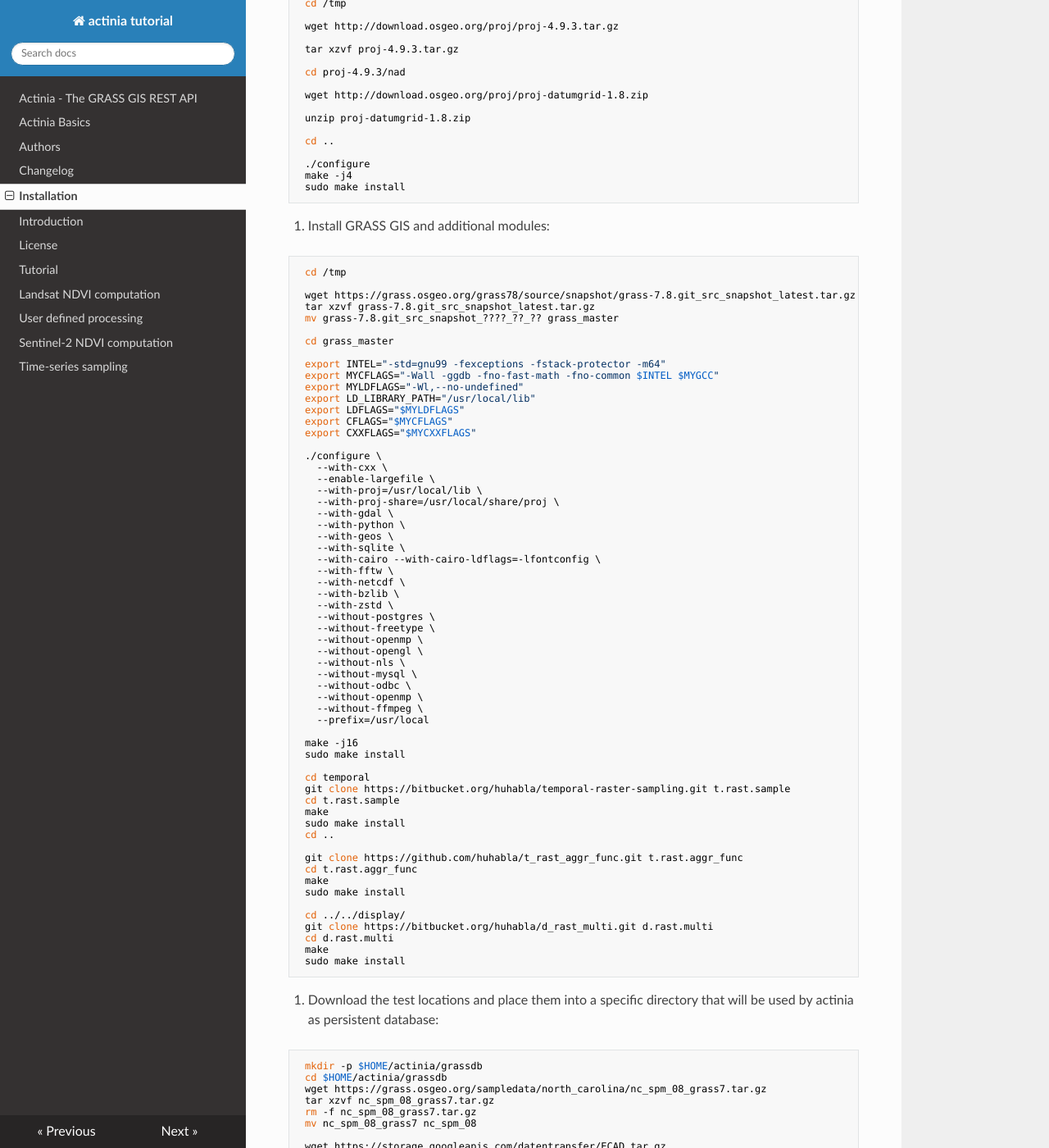
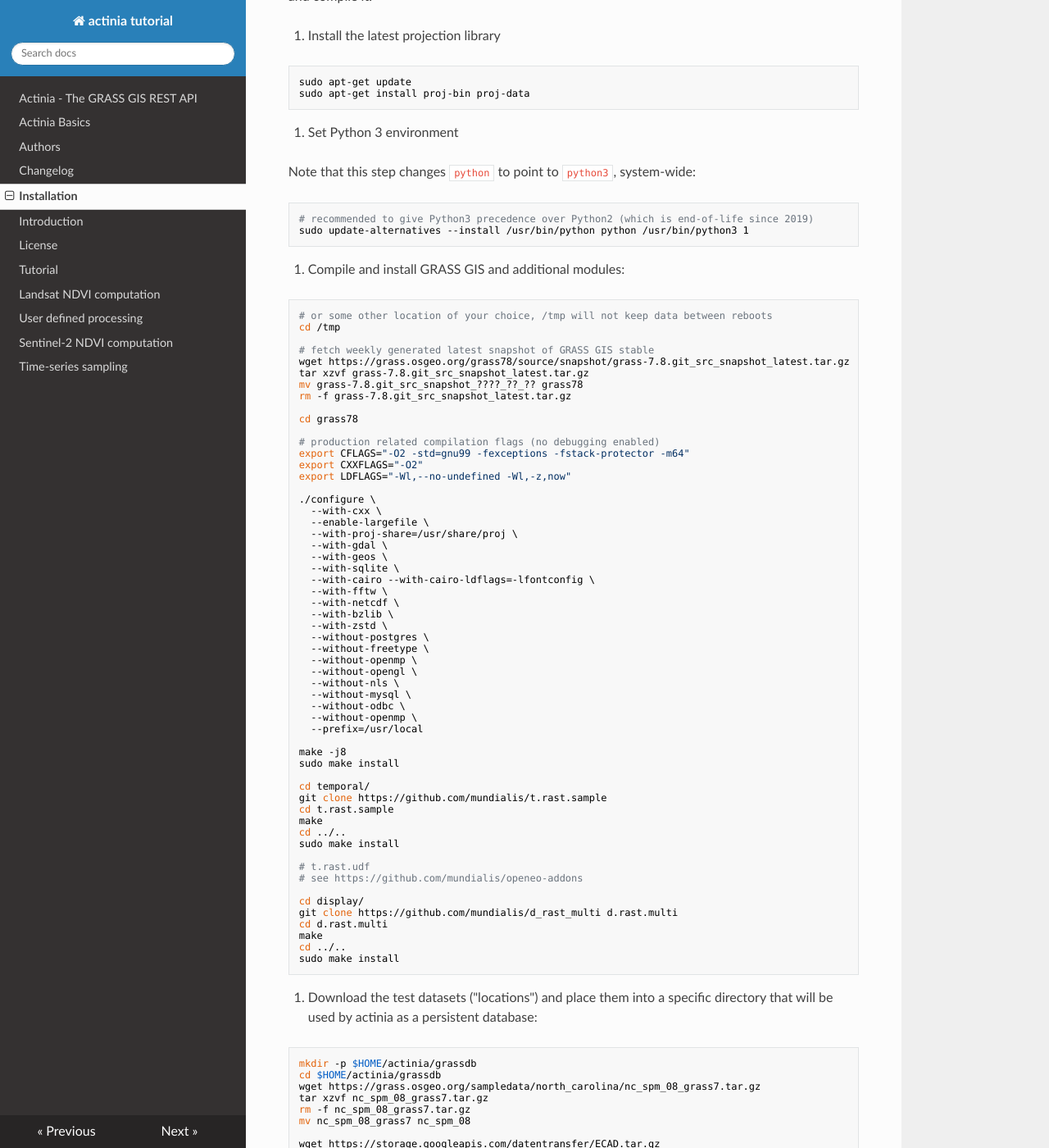
Before and after one commit to actinia-org/actinia-core, an MkDocs documentation site: the page built from docs/docs/installation.md, in a window 1280 px wide and 1400 px high, scrolled down 344 px. Shown: the whole window at 82% size. Built offline with MkDocs 1.6.1, drawn with Linux system fonts in a browser that asks for light colours; nearby versions of some CDN libraries; some of the changed text lies outside the part shown.

Commit message:
installation instructions: update (#287)
* installation instructions: major update

This PR addresses several issues:

- update docs to use standard packages wherever possible
- clarify wording
- persistent use of Python 3 (note that Python 2 is EOL for while)
- add missing actinia-API (https://github.com/mundialis/actinia-api)
- remove venv as no longer needed

Fixes #170
Fixes #171
Fixes #172
Fixes #174
Fixes #211

Co-authored-by: Anna Rieger <rieger@terrestris.de>
Co-authored-by: Marc Jansen <jansen@terrestris.de>

````diff
--- a/docs/docs/installation.md
+++ b/docs/docs/installation.md
@@ -5,167 +5,175 @@
 all requirements are fulfilled to compile GRASS GIS from the git
 repository.
 
-First install Proj4 and GRASS GIS by downloading the latest git version
-and compile it.
+These installation instructions are based on a Ubuntu Linux system (other
+operating systems and distributions are fine, too).
 
-1.  Install the latest projection library.
+
+First install PROJ and GRASS GIS by downloading the latest packages
+and GRASS GIS git version and compile it.
+
+1.  Install the latest projection library
 
 ```bash
- cd /tmp
-
- wget http://download.osgeo.org/proj/proj-4.9.3.tar.gz
-
- tar xzvf proj-4.9.3.tar.gz
-
- cd proj-4.9.3/nad
-
- wget http://download.osgeo.org/proj/proj-datumgrid-1.8.zip
-
- unzip proj-datumgrid-1.8.zip
-
- cd ..
-
- ./configure
- make -j4
- sudo make install
+sudo apt-get update
+sudo apt-get install proj-bin proj-data
 ```
 
-2.  Install GRASS GIS and additional modules:
+
+2.  Set Python 3 environment
+
+Note that this step changes `python` to point to `python3`, system-wide:
 
 ```bash
- cd /tmp
-
- wget https://grass.osgeo.org/grass78/source/snapshot/grass-7.8.git_src_snapshot_latest.tar.gz
- tar xzvf grass-7.8.git_src_snapshot_latest.tar.gz
- mv grass-7.8.git_src_snapshot_????_??_?? grass_master
-
- cd grass_master
-
- export INTEL="-std=gnu99 -fexceptions -fstack-protector -m64"
- export MYCFLAGS="-Wall -ggdb -fno-fast-math -fno-common $INTEL $MYGCC"
- export MYLDFLAGS="-Wl,--no-undefined"
- export LD_LIBRARY_PATH="/usr/local/lib"
- export LDFLAGS="$MYLDFLAGS"
- export CFLAGS="$MYCFLAGS"
- export CXXFLAGS="$MYCXXFLAGS"
-
- ./configure \
-   --with-cxx \
-   --enable-largefile \
-   --with-proj=/usr/local/lib \
-   --with-proj-share=/usr/local/share/proj \
-   --with-gdal \
-   --with-python \
-   --with-geos \
-   --with-sqlite \
-   --with-cairo --with-cairo-ldflags=-lfontconfig \
-   --with-fftw \
-   --with-netcdf \
-   --with-bzlib \
-   --with-zstd \
-   --without-postgres \
-   --without-freetype \
-   --without-openmp \
-   --without-opengl \
-   --without-nls \
-   --without-mysql \
-   --without-odbc \
-   --without-openmp \
-   --without-ffmpeg \
-   --prefix=/usr/local
-
- make -j16
- sudo make install
-
- cd temporal
- git clone https://bitbucket.org/huhabla/temporal-raster-sampling.git t.rast.sample
- cd t.rast.sample
- make
- sudo make install
- cd ..
-
- git clone https://github.com/huhabla/t_rast_aggr_func.git t.rast.aggr_func
- cd t.rast.aggr_func
- make
- sudo make install
-
- cd ../../display/
- git clone https://bitbucket.org/huhabla/d_rast_multi.git d.rast.multi
- cd d.rast.multi
- make
- sudo make install
+# recommended to give Python3 precedence over Python2 (which is end-of-life since 2019)
+sudo update-alternatives --install /usr/bin/python python /usr/bin/python3 1
 ```
 
-3.  Download the test locations and place them into a specific directory
-    that will be used by actinia as persistent database:
+
+3.  Compile and install GRASS GIS and additional modules:
 
 ```bash
- mkdir -p $HOME/actinia/grassdb
- cd $HOME/actinia/grassdb
- wget https://grass.osgeo.org/sampledata/north_carolina/nc_spm_08_grass7.tar.gz
- tar xzvf nc_spm_08_grass7.tar.gz
- rm -f nc_spm_08_grass7.tar.gz
- mv nc_spm_08_grass7 nc_spm_08
+# or some other location of your choice, /tmp will not keep data between reboots
+cd /tmp
 
- wget https://storage.googleapis.com/datentransfer/ECAD.tar.gz
- tar xzvf ECAD.tar.gz
- rm -f ECAD.tar.gz
+# fetch weekly generated latest snapshot of GRASS GIS stable
+wget https://grass.osgeo.org/grass78/source/snapshot/grass-7.8.git_src_snapshot_latest.tar.gz
+tar xzvf grass-7.8.git_src_snapshot_latest.tar.gz
+mv grass-7.8.git_src_snapshot_????_??_?? grass78
+rm -f grass-7.8.git_src_snapshot_latest.tar.gz
 
- wget https://storage.googleapis.com/datentransfer/LL.tar.gz
- tar xzvf LL.tar.gz
- rm -f LL.tar.gz
- mv LL latlong_wgs84
+cd grass78
+
+# production related compilation flags (no debugging enabled)
+export CFLAGS="-O2 -std=gnu99 -fexceptions -fstack-protector -m64"
+export CXXFLAGS="-O2"
+export LDFLAGS="-Wl,--no-undefined -Wl,-z,now"
+
+./configure \
+  --with-cxx \
+  --enable-largefile \
+  --with-proj-share=/usr/share/proj \
+  --with-gdal \
+  --with-geos \
+  --with-sqlite \
+  --with-cairo --with-cairo-ldflags=-lfontconfig \
+  --with-fftw \
+  --with-netcdf \
+  --with-bzlib \
+  --with-zstd \
+  --without-postgres \
+  --without-freetype \
+  --without-openmp \
+  --without-opengl \
+  --without-nls \
+  --without-mysql \
+  --without-odbc \
+  --without-openmp \
+  --prefix=/usr/local
+
+make -j8
+sudo make install
+
+cd temporal/
+git clone https://github.com/mundialis/t.rast.sample
+cd t.rast.sample
+make
+cd ../..
+sudo make install
+
+# t.rast.udf
+# see https://github.com/mundialis/openeo-addons
+
+cd display/
+git clone https://github.com/mundialis/d_rast_multi d.rast.multi
+cd d.rast.multi
+make
+cd ../..
+sudo make install
 ```
 
-4.  Actinia Core must be run within a virtual python3 environment:
+
+4.  Download the test datasets ("locations") and place them into a
+   specific directory that will be used by actinia as a persistent database:
 
 ```bash
- mkdir -p $HOME/actinia/workspace/tmp
+mkdir -p $HOME/actinia/grassdb
+cd $HOME/actinia/grassdb
+wget https://grass.osgeo.org/sampledata/north_carolina/nc_spm_08_grass7.tar.gz
+tar xzvf nc_spm_08_grass7.tar.gz
+rm -f nc_spm_08_grass7.tar.gz
+mv nc_spm_08_grass7 nc_spm_08
 
- cd /tmp
+wget https://storage.googleapis.com/datentransfer/ECAD.tar.gz
+tar xzvf ECAD.tar.gz
+rm -f ECAD.tar.gz
 
- git clone https://github.com/mundialis/actinia_core.git actinia_core
- virtualenv -p python3.5 actinia_venv
- source actinia_venv/bin/activate
- cd actinia_core
- pip install -r requirements.txt
- python setup.py install
- deactivate
+wget https://storage.googleapis.com/datentransfer/LL.tar.gz
+tar xzvf LL.tar.gz
+rm -f LL.tar.gz
+mv LL latlong_wgs84
 ```
 
-5.  GRASS GIS 7.8 requires a Python 3 environment for running, so we
-    create one (not needed if only Python 3 is present on the machine).
-    This environment must be specified in the actinia config file:
+
+5.  Actinia Core must be installed and run within a (virtual) Python3 environment:
 
 ```bash
- cd /tmp
+mkdir -p $HOME/actinia/workspace/tmp
 
- virtualenv -p python2.7 grass_venv
- source grass_venv/bin/activate
- cd actinia_core
- pip install -r requirements-grass-gis.txt
+cd /tmp
+
+git clone https://github.com/mundialis/actinia_core.git actinia_core
+cd actinia_core
+pip install -r requirements.txt
+python setup.py install
 ```
 
-6.  Make sure that a redis service is running and create a user with
-    actinia-user tool
+
+6.  Actinia API must be installed and run within a (virtual) Python3 environment:
 
 ```bash
- cd /tmp
- source actinia_venv/bin/activate
+mkdir -p $HOME/actinia/workspace/tmp
 
- # Create the superuser
- actinia-user create -u superadmin -w abcdefgh -r superadmin -g admin -c 100000000000 -n 1000 -t 6000
+cd /tmp
 
- # Start the actinia service with
- actinia_server --host 0.0.0.0 --port 5000
+git clone https://github.com/mundialis/actinia-api.git actinia-api
+cd actinia-api
+python setup.py install
 ```
 
-7.  Check the service with curl
+
+7.  Make sure that a redis service is running and create a user with
+   actinia-user tool
+
+```bash
+cd /tmp
+
+# install and start redis server
+apt-get install -y redis
+redis-server &
+
+# Create the superuser
+actinia-user create -u superadmin -w abcdefgh -r superadmin -g admin -c 100000000000 -n 1000 -t 6000
+
+# Start the actinia service with
+actinia-server --host 0.0.0.0 --port 5000
+```
+
+
+8.  Check the service with curl
 
 ```bash
 ACTINIA_VERSION="v2"
- export ACTINIA_URL="http://localhost:5000/api/${ACTINIA_VERSION}"
- export AUTH='-u superadmin:abcdefgh'
+export ACTINIA_URL="http://localhost:5000/api/${ACTINIA_VERSION}"
+export AUTH='-u superadmin:abcdefgh'
 
- curl ${AUTH} -X GET ${ACTINIA_URL}/locations
+curl ${AUTH} -X GET ${ACTINIA_URL}/locations
 ```
+
+The `curl` command call should report back:
+
+```bash
+{"locations":["nc_spm_08","ECAD","latlong_wgs84"],"status":"success"}
+```
+
+Success and welcome to actinia!
````
